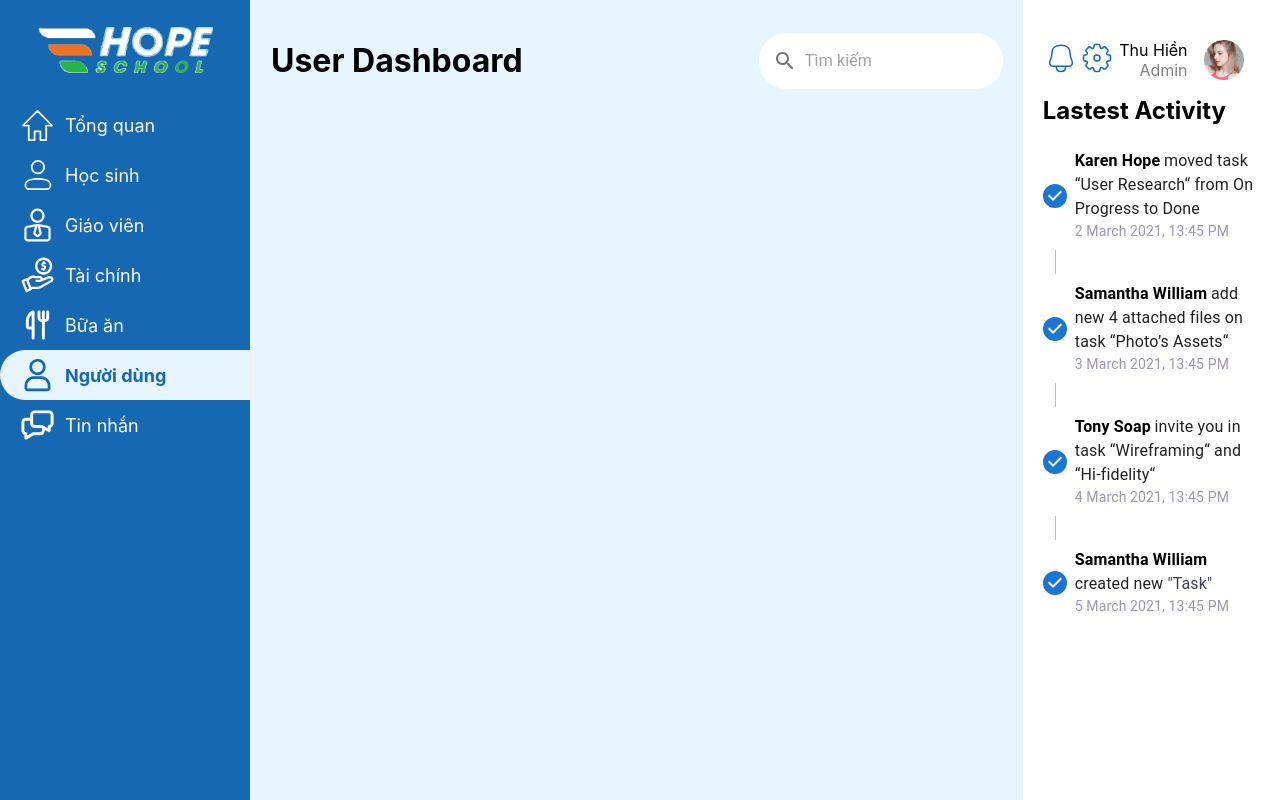
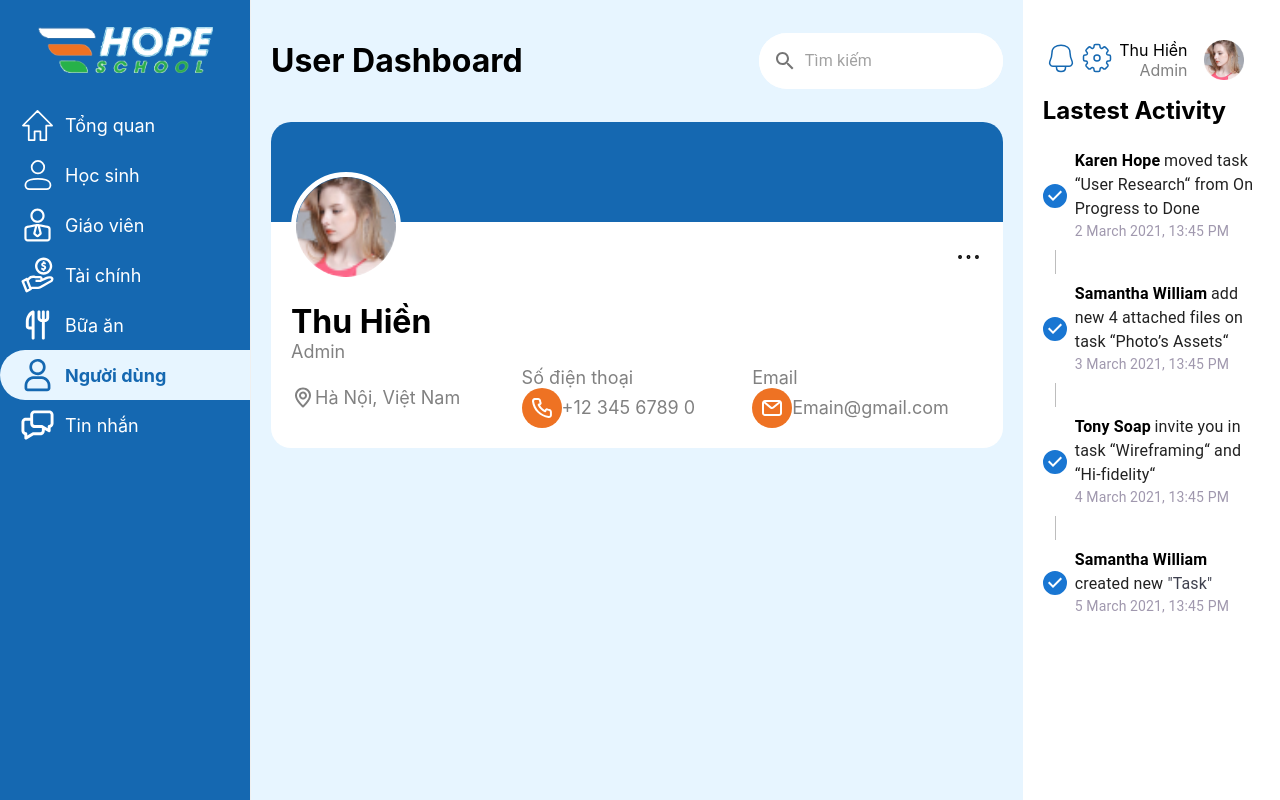
Before and after one commit to TalJa1/web-huybao, a React (Create React App) app: page /users in a window 1280 px wide. Built offline with nearby package versions, Linux system fonts and the light colour scheme.

Commit message:
Add location1Icon SVG and enhance UserPage layout with user information display

```diff
--- a/src/assets/iconSVG.tsx
+++ b/src/assets/iconSVG.tsx
@@ -7,6 +7,30 @@ export const example: React.FC<IconSVGProps> = ({ width, height, color }) => {
   height = height ?? 30;
   color = color ?? "white";
   return <></>;
+};
+
+export const location1Icon: React.FC<IconSVGProps> = ({
+  width,
+  height,
+  color,
+}) => {
+  width = width ?? 29;
+  height = height ?? 30;
+  color = color ?? "white";
+  return (
+    <svg
+      width="24"
+      height="25"
+      viewBox="0 0 24 25"
+      fill="none"
+      xmlns="http://www.w3.org/2000/svg"
+    >
+      <path
+        d="M12 2.5C9.87827 2.5 7.84344 3.34285 6.34315 4.84315C4.84285 6.34344 4 8.37827 4 10.5C4 15.9 11.05 22 11.35 22.26C11.5311 22.4149 11.7616 22.5001 12 22.5001C12.2384 22.5001 12.4689 22.4149 12.65 22.26C13 22 20 15.9 20 10.5C20 8.37827 19.1571 6.34344 17.6569 4.84315C16.1566 3.34285 14.1217 2.5 12 2.5ZM12 20.15C9.87 18.15 6 13.84 6 10.5C6 8.9087 6.63214 7.38258 7.75736 6.25736C8.88258 5.13214 10.4087 4.5 12 4.5C13.5913 4.5 15.1174 5.13214 16.2426 6.25736C17.3679 7.38258 18 8.9087 18 10.5C18 13.84 14.13 18.16 12 20.15ZM12 6.5C11.2089 6.5 10.4355 6.7346 9.77772 7.17412C9.11992 7.61365 8.60723 8.23836 8.30448 8.96927C8.00173 9.70017 7.92252 10.5044 8.07686 11.2804C8.2312 12.0563 8.61216 12.769 9.17157 13.3284C9.73098 13.8878 10.4437 14.2688 11.2196 14.4231C11.9956 14.5775 12.7998 14.4983 13.5307 14.1955C14.2616 13.8928 14.8864 13.3801 15.3259 12.7223C15.7654 12.0645 16 11.2911 16 10.5C16 9.43913 15.5786 8.42172 14.8284 7.67157C14.0783 6.92143 13.0609 6.5 12 6.5ZM12 12.5C11.6044 12.5 11.2178 12.3827 10.8889 12.1629C10.56 11.9432 10.3036 11.6308 10.1522 11.2654C10.0009 10.8999 9.96126 10.4978 10.0384 10.1098C10.1156 9.72186 10.3061 9.36549 10.5858 9.08579C10.8655 8.80608 11.2219 8.6156 11.6098 8.53843C11.9978 8.46126 12.3999 8.50087 12.7654 8.65224C13.1308 8.80362 13.4432 9.05996 13.6629 9.38886C13.8827 9.71776 14 10.1044 14 10.5C14 11.0304 13.7893 11.5391 13.4142 11.9142C13.0391 12.2893 12.5304 12.5 12 12.5Z"
+        fill="#818181"
+      />
+    </svg>
+  );
 };
 
 export const editInforIcon: React.FC<IconSVGProps> = ({
--- a/src/views/UserPage.tsx
+++ b/src/views/UserPage.tsx
@@ -2,8 +2,15 @@ import Grid from "@mui/material/Grid2";
 import React from "react";
 import TopLayout from "../components/TopLayout";
 import SearchIcon from "@mui/icons-material/Search";
-import { TextField, InputAdornment } from "@mui/material";
+import { TextField, InputAdornment, Box } from "@mui/material";
 import UserRightRendering from "../components/user/UserRightRendering";
+import {
+  threeDotsIcon,
+  locationIcon,
+  phone1Icon,
+  mail1Icon,
+  location1Icon,
+} from "../assets/iconSVG";
 
 const UserPage = () => {
   return (
@@ -55,6 +62,111 @@ const Main: React.FC = () => {
             />
           </Grid>
         </Grid>
+        {/* render here */}
+        <Grid container columnSpacing={2} sx={{ marginTop: "20px" }}>
+          <Grid size={{ md: 12, xs: 12 }}>
+            <Box
+              sx={{
+                backgroundColor: "white",
+                borderRadius: "20px",
+                overflow: "hidden",
+              }}
+            >
+              <Box
+                sx={{
+                  width: "100%",
+                  height: "100px",
+                  backgroundColor: "#1568B1",
+                }}
+              />
+              <Box sx={{ position: "relative", height: "80px" }}>
+                <img
+                  alt=""
+                  src={require("../assets/home/avatar.png")}
+                  style={{
+                    width: "100px",
+                    height: "100px",
+                    border: "5px solid white",
+                    position: "absolute",
+                    top: "-50px",
+                    borderRadius: "100%",
+                    left: "20px",
+                  }}
+                />
+                <Box
+                  sx={{
+                    position: "absolute",
+                    top: "20px",
+                    right: "20px",
+                  }}
+                >
+                  {threeDotsIcon({})}
+                </Box>
+              </Box>
+              <Box sx={{ padding: "0 20px", paddingBottom: "20px" }}>
+                <Box>
+                  <Box
+                    sx={{ color: "black", fontSize: "32px", fontWeight: "700" }}
+                  >
+                    Thu Hiền
+                  </Box>
+                  <Box sx={{ color: "#818181", fontSize: "18px" }}>Admin</Box>
+                  <Grid container>
+                    <Grid
+                      size={{ md: 4, xs: 12 }}
+                      sx={{
+                        color: "#818181",
+                        fontSize: "18px",
+                        marginTop: "5px",
+                      }}
+                      display={"flex"}
+                      alignItems={"center"}
+                    >
+                      {location1Icon({})}
+                      <Box>Hà Nội, Việt Nam</Box>
+                    </Grid>
+                    <Grid
+                      size={{ md: 4, xs: 12 }}
+                      sx={{
+                        color: "#818181",
+                        fontSize: "18px",
+                        marginTop: "5px",
+                      }}
+                      display={"flex"}
+                      alignItems={"center"}
+                    >
+                      <Box>
+                        <Box>Số điện thoại</Box>
+
+                        <Box sx={{ display: "flex", alignItems: "center" }}>
+                          {phone1Icon({})} +12 345 6789 0
+                        </Box>
+                      </Box>
+                    </Grid>
+                    <Grid
+                      size={{ md: 4, xs: 12 }}
+                      sx={{
+                        color: "#818181",
+                        fontSize: "18px",
+                        marginTop: "5px",
+                      }}
+                      display={"flex"}
+                      alignItems={"center"}
+                    >
+                      <Box>
+                        <Box>Email</Box>
+                        <Box sx={{ display: "flex", alignItems: "center" }}>
+                          {mail1Icon({})}Emain@gmail.com
+                        </Box>
+                      </Box>
+                    </Grid>
+                  </Grid>
+                </Box>
+              </Box>
+            </Box>
+          </Grid>
+          <Grid size={{ md: 4, xs: 12 }}></Grid>
+        </Grid>
       </Grid>
       <Grid
         size={{ md: 3, xs: 12 }}
```
